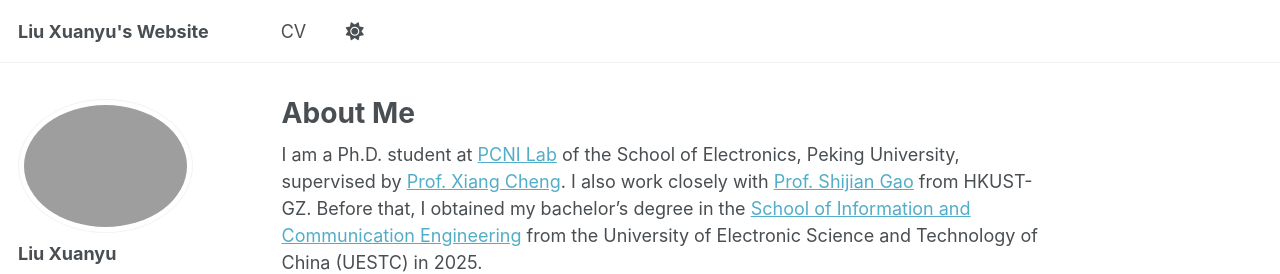
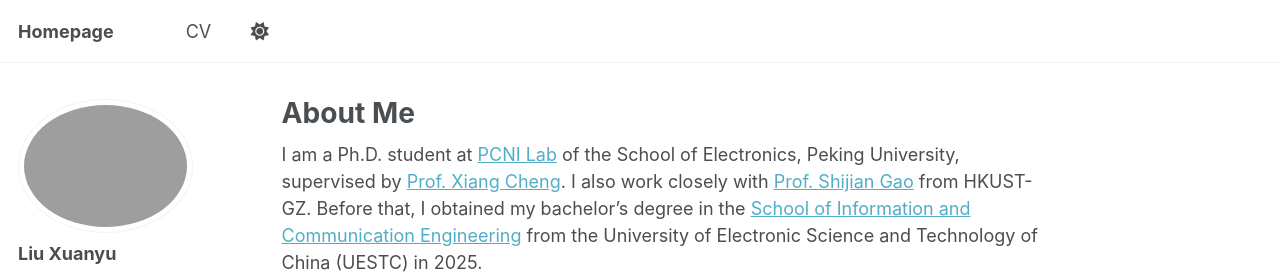
Before and after one commit to xuanyv/xuanyv.github.io, a Jekyll site: the page built from _pages/about.md, in a window 1280 px wide. Shown: the top 274 px of the page. Built offline with Jekyll 4.4.1, drawn with Linux system fonts in a browser that asks for light colours; some web fonts are replaced; a script that is not in the unit is left out.

Commit message:
Update _config.yml

```diff
--- a/_config.yml
+++ b/_config.yml
@@ -9,7 +9,7 @@
 # Basic Site Settings
 locale                   : "China"
 site_theme               : "default" # Currently available options are "default", "air"
-title                    : "Liu Xuanyu's Website"
+title                    : "Homepage"
 title_separator          : "-"
 name                     : "Liu Xuanyu"
 description              : "An academic workhorse"
```
